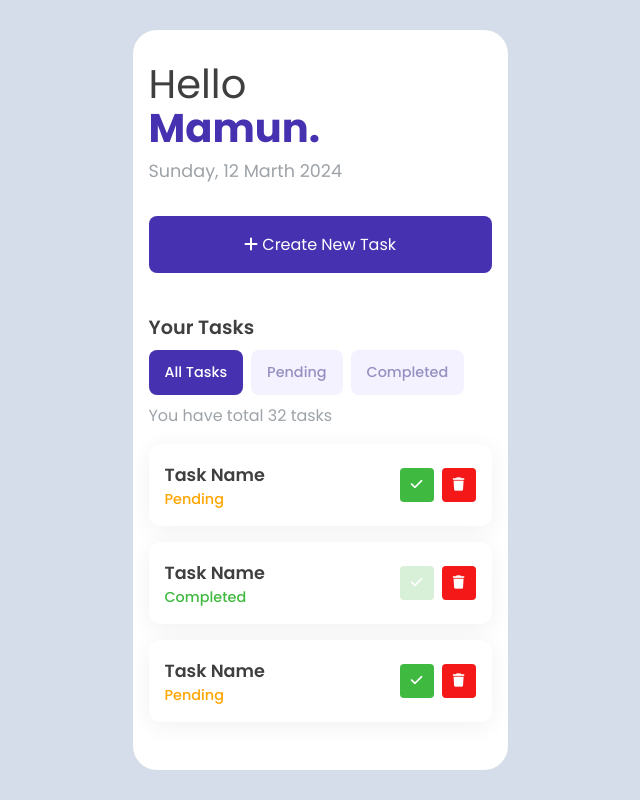
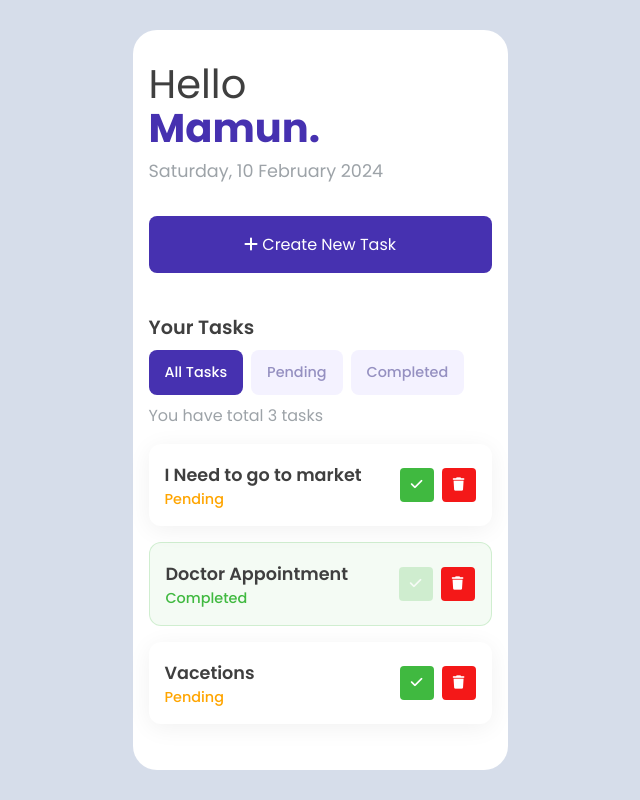
Before and after one commit to mamungetwork/Notes, a plain HTML site: page index.html in a window 1280 px wide. Shown: the whole page, without its empty margins (320-960 px from the left). Drawn offline with Linux system fonts and the light colour scheme.

Commit message:
Some Functionality Added

```diff
--- a/index.html
+++ b/index.html
@@ -30,39 +30,23 @@
                 </div>
                 <p class="tast_count">You have total 32 tasks</p>
                 <div class="task_group">
-                    <div class="task_card pending">
-                        <div class="info">
-                            <h3>Task Name <button class="edit"><i class="fa-solid fa-pen-to-square"></i></button></h3>
-                            <p class="status">Pending</p>
-                        </div>
-                        <div class="actions">
-                            <button class="check"><i class="fa-solid fa-check"></i></button>
-                            <button class="delete"><i class="fa-solid fa-trash"></i></button>
-                        </div>
-                    </div>
-                    <div class="task_card completed">
-                        <div class="info">
-                            <h3>Task Name <button class="edit"><i class="fa-solid fa-pen-to-square"></i></button></h3>
-                            <p class="status">Completed</p>
-                        </div>
-                        <div class="actions">
-                            <button class="check"><i class="fa-solid fa-check"></i></button>
-                            <button class="delete"><i class="fa-solid fa-trash"></i></button>
-                        </div>
-                    </div>
-                    <div class="task_card pending">
-                        <div class="info">
-                            <h3>Task Name <button class="edit"><i class="fa-solid fa-pen-to-square"></i></button></h3>
-                            <p class="status">Pending</p>
-                        </div>
-                        <div class="actions">
-                            <button class="check"><i class="fa-solid fa-check"></i></button>
-                            <button class="delete"><i class="fa-solid fa-trash"></i></button>
-                        </div>
-                    </div>
+
                 </div>
             </div>
         </div>
+
+        <template>
+            <div class="info">
+                <h3> <span class="task_name">Task Name</span> <button class="edit"><i
+                            class="fa-solid fa-pen-to-square"></i></button>
+                </h3>
+                <p class="status">Status</p>
+            </div>
+            <div class="actions">
+                <button class="check"><i class="fa-solid fa-check"></i></button>
+                <button class="delete"><i class="fa-solid fa-trash"></i></button>
+            </div>
+        </template>
     </main>
 
     <script src="https://kit.fontawesome.com/bf50e79772.js" crossorigin="anonymous"></script>
--- a/main.js
+++ b/main.js
@@ -1,2 +1,135 @@
 "use-strict";
-console.log("hello");
+const theDate = document.querySelector(".date");
+const theTemplate = document.querySelector("template").innerHTML;
+const taskContainer = document.querySelector(".task_group");
+
+let ourTasks = [
+  {
+    id: 1,
+    taskName: "I Need to go to market",
+    description: "I need to go to market at 12:30 PM, to get some food for us",
+    status: "Pending",
+  },
+  {
+    id: 2,
+    taskName: "Doctor Appointment",
+    description: "I need to meet the dentist to checkout my teeth",
+    status: "Completed",
+  },
+  {
+    id: 3,
+    taskName: "Vacetions",
+    description: "Me and my wife want to go on a vacetion after Eid",
+    status: "Pending",
+  },
+];
+
+loadDate();
+loadAllTask();
+deleteTask();
+completeTask();
+
+function loadDate() {
+  const months = [
+    "January",
+    "February",
+    "March",
+    "April",
+    "May",
+    "June",
+    "July",
+    "August",
+    "September",
+    "October",
+    "November",
+    "December",
+  ];
+  const days = [
+    "Sunday",
+    "Monday",
+    "Tuesday",
+    "Wednesday",
+    "Thursday",
+    "Friday",
+    "Saturday",
+  ];
+  const date = new Date();
+  const theYear = date.getFullYear();
+  const month = months[date.getMonth()];
+  const day = date.getDate();
+  const theDay = days[date.getDay()];
+  const output = `${theDay}, ${day} ${month} ${theYear}`;
+  theDate.innerHTML = output;
+}
+
+function creteCard(status, taskName, statusText) {
+  const newCard = document.createElement("div");
+  newCard.classList.add("task_card");
+  newCard.classList.add(`${status}`);
+  newCard.innerHTML = theTemplate;
+  newCard.querySelector(".task_name").textContent = taskName;
+  newCard.querySelector(".status").textContent = statusText;
+  taskContainer.appendChild(newCard);
+}
+
+function loadAllTask() {
+  for (let i = 0; i < ourTasks.length; i++) {
+    switch (ourTasks[i].status) {
+      case "Pending":
+        creteCard("pending", ourTasks[i].taskName, ourTasks[i].status);
+        break;
+
+      case "Completed":
+        creteCard("completed", ourTasks[i].taskName, ourTasks[i].status);
+        break;
+    }
+  }
+
+  updateTaskCount(ourTasks.length, "all");
+}
+
+function deleteTask() {
+  const deleteButton = document.querySelectorAll(".delete");
+  deleteButton.forEach((button, index) => {
+    let parentCard = button.parentElement.parentElement;
+    let cardIndex = index;
+    button.addEventListener("click", (e) => {
+      parentCard.remove();
+      delete ourTasks[cardIndex];
+      updateTaskCount(document.querySelectorAll(".task_card ").length, "all");
+    });
+  });
+}
+
+function completeTask() {
+  const checkButton = document.querySelectorAll(".check");
+  checkButton.forEach((button, index) => {
+    let parentCard = button.parentElement.parentElement;
+    let cardIndex = index;
+    button.addEventListener("click", (e) => {
+      if (ourTasks[index].status !== "Completed") {
+        ourTasks[index].status = "Completed";
+        parentCard.classList.replace("pending", "completed");
+        parentCard.querySelector(".status").textContent = "Completed";
+      }
+    });
+  });
+}
+
+function updateTaskCount(count, status) {
+  let output;
+  switch (status) {
+    case "all":
+      output = `You have total ${count} tasks`;
+      break;
+
+    case "pending":
+      output = `You have total ${count} tasks pending`;
+      break;
+
+    case "complete":
+      output = `You have completed ${count} tasks`;
+      break;
+  }
+  document.querySelector(".tast_count").innerHTML = output;
+}
--- a/style.scss
+++ b/style.scss
@@ -177,6 +177,9 @@ button {
       }
     }
     &.completed {
+      background: rgba(64, 185, 64, 0.06);
+      border: 1px solid rgba(64, 185, 64, 0.2);
+      box-shadow: none;
       .status {
         color: #40b940;
       }
```
Also changed, not shown: style.css, 1 other file.
